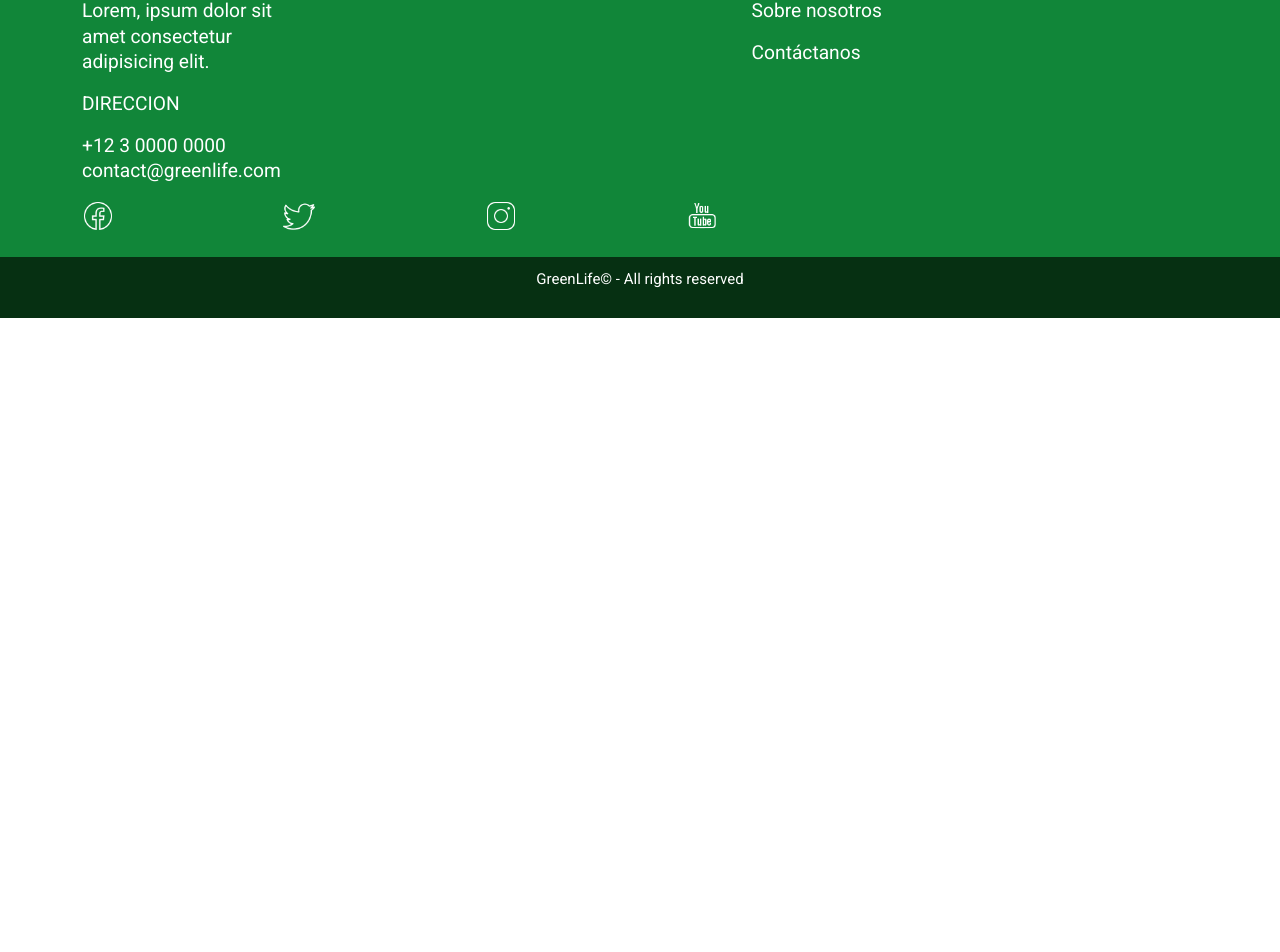
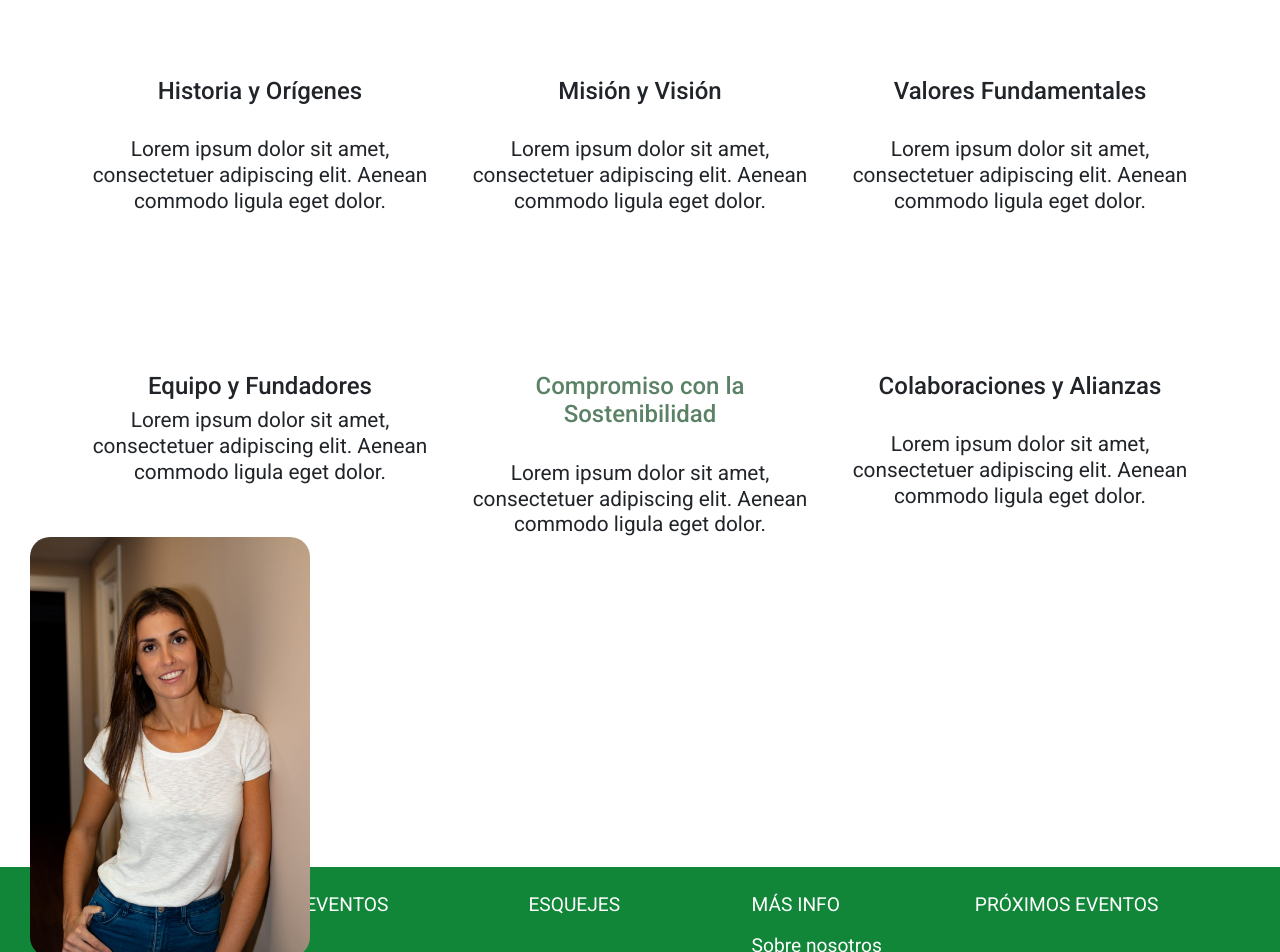
Before and after one commit to Mery1989/GreenLife_CLIENTE, a React (Vite) app in the folder Green Life/: page /sobreNosotros in a window 1280 px wide. Shown: the part 194-1146 px from the top of the page. Before the commit the page ends 800 px from the top, so only its background shows below. Built offline with nearby package versions, Linux system fonts and the light colour scheme; a web font is replaced by a local one.

Commit message:
Nuevos componentes (Description y profail

```diff
--- /dev/null
+++ b/Green Life/src/components/Description/Description.css
@@ -0,0 +1,25 @@
+.containerDescription {
+    width: auto;
+    height: 430px;
+    margin-top: 145px;
+}
+.column{
+    height: 215px;
+    text-align: center;
+    background-color: white;
+    margin-bottom: 80px;
+
+}
+.titlesDescription {
+    font-size: 1.5rem;
+    margin-bottom: 32px;
+}
+
+.titleGreen {
+    color: #5B8266;
+}
+
+.contentDescription {
+    font-size: 1.3rem;
+
+}
--- /dev/null
+++ b/Green Life/src/components/Description/Description.jsx
@@ -0,0 +1,49 @@
+import Container from 'react-bootstrap/Container';
+import Row from 'react-bootstrap/Row';
+import Col from 'react-bootstrap/Col';
+import './Description.css';
+
+function Description() {
+    return (
+        <>
+
+            <Container className='containerDescription'>
+
+                <Row className='column'>
+                    <Col sm>
+                        <h4 className='titlesDescription'>Historia y Orígenes</h4>
+                        <p className='contentDescription'>Lorem ipsum dolor sit amet, consectetuer adipiscing elit. Aenean commodo ligula eget dolor. </p>
+                    </Col>
+                    <Col sm>
+                        <h4 className='titlesDescription'>Misión y Visión</h4>
+                        <p className='contentDescription'>Lorem ipsum dolor sit amet, consectetuer adipiscing elit. Aenean commodo ligula eget dolor. </p>
+                    </Col>
+                    <Col sm>
+                        <h4 className='titlesDescription'>Valores Fundamentales</h4>
+                        <p className='contentDescription'>Lorem ipsum dolor sit amet, consectetuer adipiscing elit. Aenean commodo ligula eget dolor. </p>
+                    </Col>
+                </Row>
+
+                <Row className='column'>
+                    <Col sm>
+                        <h4 className=''>Equipo y Fundadores</h4>
+                        <p className='contentDescription'>Lorem ipsum dolor sit amet, consectetuer adipiscing elit. Aenean commodo ligula eget dolor. </p>
+                    </Col>
+                    <Col sm>
+                        <h4 className='titleGreen titlesDescription'>Compromiso con la Sostenibilidad</h4>
+                        <p className='contentDescription'>Lorem ipsum dolor sit amet, consectetuer adipiscing elit. Aenean commodo ligula eget dolor. </p>
+                    </Col>
+                    <Col sm>
+                        <h4 className='titlesDescription'>Colaboraciones y Alianzas</h4>
+                        <p className='contentDescription'>Lorem ipsum dolor sit amet, consectetuer adipiscing elit. Aenean commodo ligula eget dolor. </p>
+                    </Col>
+                </Row>
+
+            </Container>
+
+
+        </>
+    );
+}
+
+export default Description;
--- /dev/null
+++ b/Green Life/src/components/Profile/Profile.css
@@ -0,0 +1,14 @@
+.custom-card {
+    width: 280px;
+    height: 550px;
+}
+
+
+.contentBody  {
+    text-align: center;
+}
+
+.custom-img {
+    height: 430px;
+    border-radius: 20px;
+}
--- /dev/null
+++ b/Green Life/src/components/Profile/Profile.jsx
@@ -0,0 +1,20 @@
+import './Profile.css';
+import Card from 'react-bootstrap/Card';
+
+function Profile() {
+  return (
+    <Card className='custom-card'>
+      <Card.Img className = "custom-img" variant="top" src="fotoReyes.jpg"/>
+      <Card.Body className='contentBody'>
+        <Card.Title>Mª Reyes Torres</Card.Title>
+        <Card.Text>
+          Fundadora
+        </Card.Text>
+        <Card.Link href="#">Card Link</Card.Link>
+        <Card.Link href="#">Another Link</Card.Link>
+      </Card.Body>
+    </Card>
+  );
+}
+
+export default Profile;
--- /dev/null
+++ b/Green Life/src/pages/AboutUsPages/AboutUsPages.jsx
@@ -0,0 +1,15 @@
+import Description from "../../components/Description/Description";
+import Profile from "../../components/Profile/Profile";
+
+const AboutUsPages = () => {
+    return (
+    <>
+
+        <Description/>
+            <Profile/>
+
+    </>
+    );
+};
+
+export default AboutUsPages;
--- a/Green Life/src/routes/AppRoutes.jsx
+++ b/Green Life/src/routes/AppRoutes.jsx
@@ -4,6 +4,7 @@ import HomePage from "../pages/Home/HomePage"
 import EventListPage from "../pages/EventListPages/EventListPages"
 import UserSingupPage from "../pages/UserSingupPages/UserSingupPages"
 import Contactuspage from "../pages/ContactUsPages/ContactUsPages"
+import AboutUsPages from "../pages/AboutUsPages/AboutUsPages"
 const AppRoutes = () => {
     return (
   <Routes>
@@ -11,6 +12,7 @@ const AppRoutes = () => {
     <Route element={<EventListPage />} path="/eventos" />
     <Route element={<UserSingupPage />} path="/singup" />
     <Route element={<Contactuspage />} path="/contactanos" />
+    <Route element={<AboutUsPages />} path="/sobreNosotros" />
   </Routes>
   )
 }
```
Also changed, not shown: Green Life/public/fotoReyes.jpg (added).
